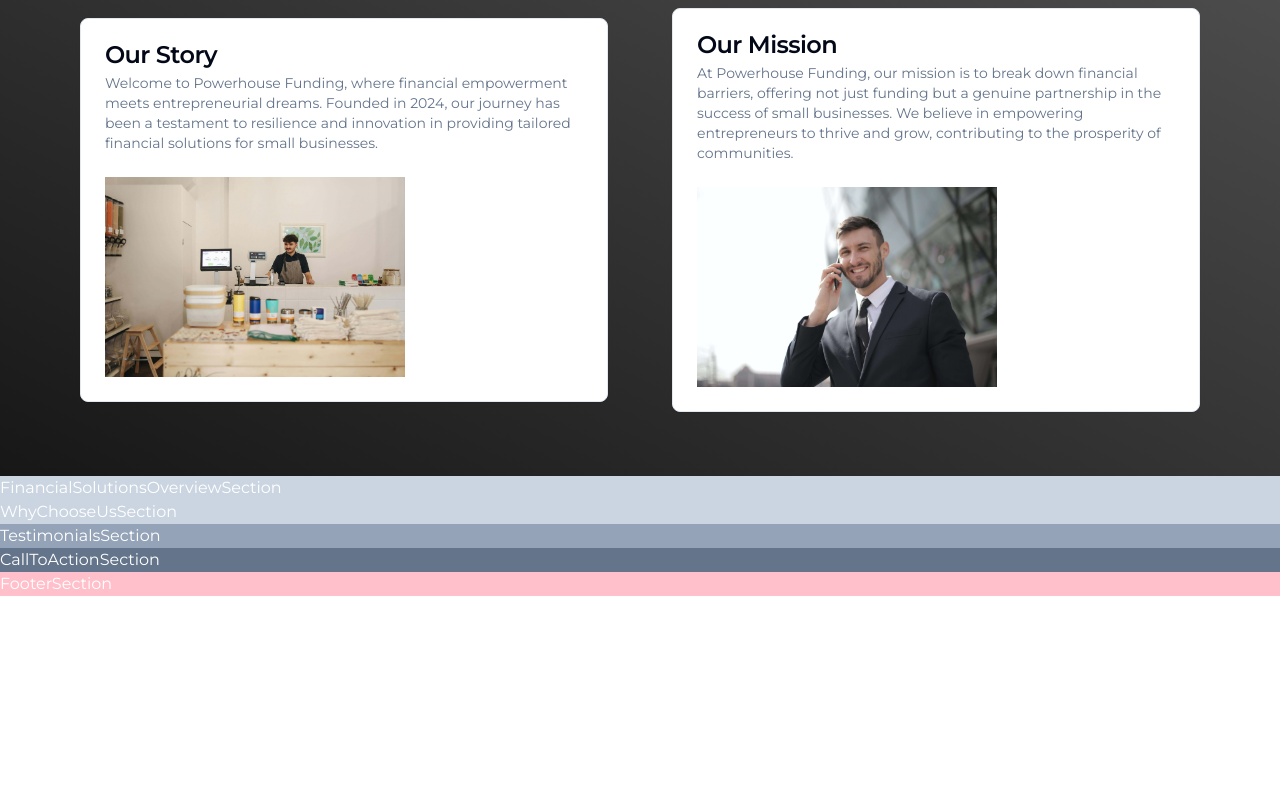
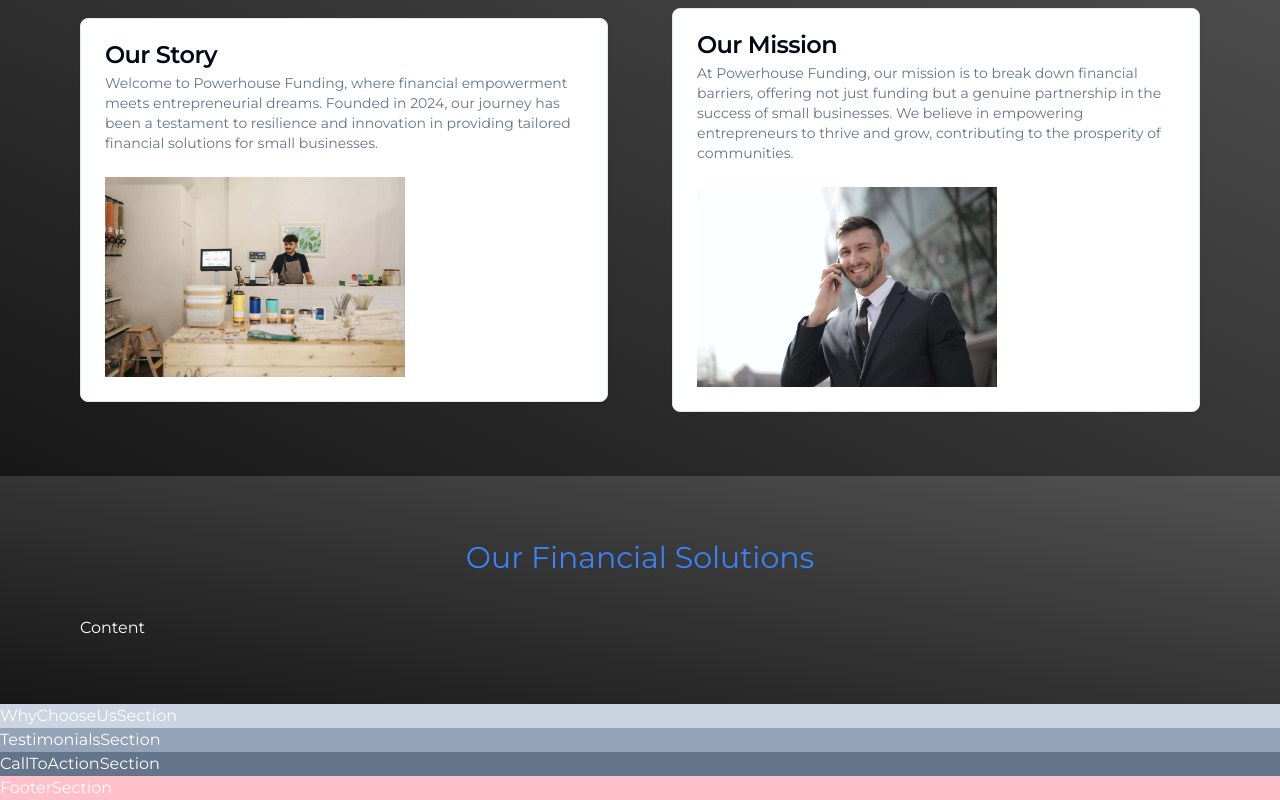
Before and after one commit to dewanwakilahmed/kesef-capital-group-v0, a Next.js app: page / in a window 1280 px wide. Shown: the part 956-1756 px from the top of the page. Before the commit the page ends 1552 px from the top, so only its background shows below. Built offline with nearby package versions, Linux system fonts and the light colour scheme.

Commit message:
Changed Section Name

```diff
--- a/app/page.tsx
+++ b/app/page.tsx
@@ -2,7 +2,7 @@
 
 import HeroSection from '@/sections/home-page/hero-section/HeroSection';
 import AboutUsSection from '@/sections/home-page/about-us-section/AboutUsSection';
-import FinancialSolutionsOverviewSection from '@/sections/home-page/financial-solutions-overview-section/FinancialSolutionsOverviewSection';
+import OurFinancialSolutionsSection from '@/sections/home-page/our-financial-solutions-section/OurFinancialSolutionsSection';
 import WhyChooseUsSection from '@/sections/home-page/why-choose-us-section/WhyChooseUsSection';
 import TestimonialsSection from '@/sections/home-page/testimonials-section/TestimonialsSection';
 import CallToActionSection from '@/sections/home-page/call-to-action-section/CallToActionSection';
@@ -12,7 +12,7 @@
     <div className='home-page'>
       <HeroSection />
       <AboutUsSection />
-      <FinancialSolutionsOverviewSection />
+      <OurFinancialSolutionsSection />
       <WhyChooseUsSection />
       <TestimonialsSection />
       <CallToActionSection />
--- a/sections/home-page/financial-solutions-overview-section/FinancialSolutionsOverviewSection.tsx
+++ /dev/null
@@ -1,11 +0,0 @@
-import '@/sections/home-page/financial-solutions-overview-section/financial-solutions-overview-section.css';
-
-const FinancialSolutionsOverviewSection = () => {
-  return (
-    <section className='financial-solutions-overview-section'>
-      FinancialSolutionsOverviewSection
-    </section>
-  );
-};
-
-export default FinancialSolutionsOverviewSection;
--- a/sections/home-page/financial-solutions-overview-section/financial-solutions-overview-section.css
+++ /dev/null
@@ -1,3 +0,0 @@
-.financial-solutions-overview-section {
-  @apply bg-slate-300;
-}
--- /dev/null
+++ b/sections/home-page/our-financial-solutions-section/OurFinancialSolutionsSection.tsx
@@ -0,0 +1,13 @@
+import '@/sections/home-page/our-financial-solutions-section/our-financial-solutions-section.css';
+
+const OurFinancialSolutionsSection = () => {
+  return (
+    <section className='our-financial-solutions-section'>
+      <h2 className='section-title'>Our Financial Solutions</h2>
+
+      <div className='our-financial-solutions-section-content'>Content</div>
+    </section>
+  );
+};
+
+export default OurFinancialSolutionsSection;
--- /dev/null
+++ b/sections/home-page/our-financial-solutions-section/our-financial-solutions-section.css
@@ -0,0 +1,20 @@
+.our-financial-solutions-section {
+  @apply px-20
+  py-16
+  bg-gradient-to-tr from-neutral-900 to-neutral-600;
+}
+
+.section-title {
+  @apply text-center
+  text-3xl
+  text-blue-500
+  mb-10;
+}
+
+.our-financial-solutions-section-content {
+  @apply grid
+  grid-cols-2
+  gap-16
+  items-center
+  justify-center;
+}
```
